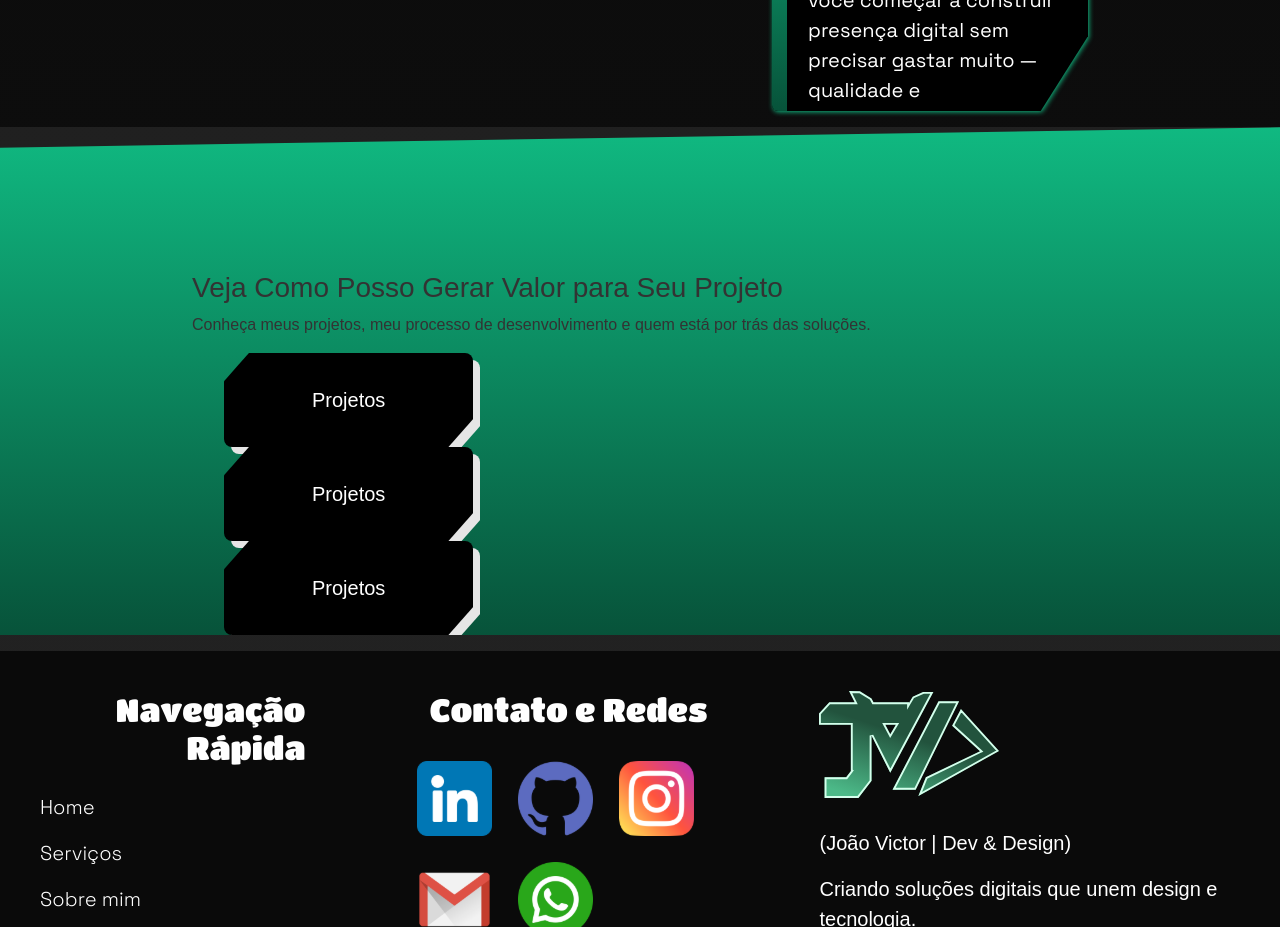
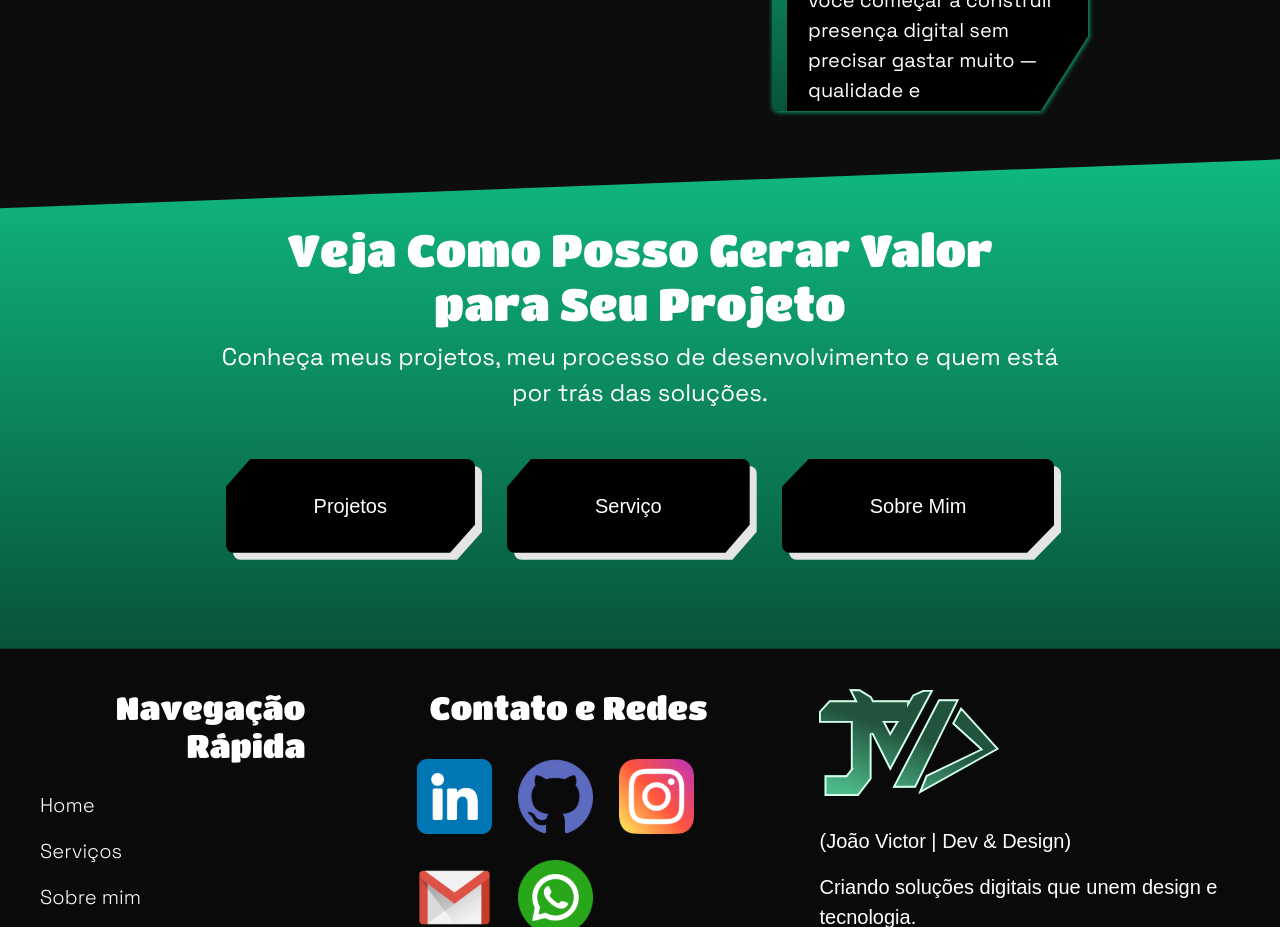
Before and after one commit to joaoviccardoso/JoaoVicCardosoWebSite, a React (Vite) app: page / in a window 1280 px wide. Shown: the part 4460-5387 px from the top of the page. Built offline with nearby package versions, Linux system fonts and the light colour scheme.

Commit message:
desenvolvido o estilo da secao gerar valor, foi feito o estilo para desktop e celulares

```diff
--- a/src/Componentes/BotaoCta/botaoCta.module.css
+++ b/src/Componentes/BotaoCta/botaoCta.module.css
@@ -30,6 +30,7 @@
   background-color: #000;
   color: #fff;
   font-size: var(--font-size-lg);
+  width: 100%;
   padding: 32px 88px;
   border: none;
   cursor: pointer;
--- a/src/Paginas/Home/home.module.css
+++ b/src/Paginas/Home/home.module.css
@@ -1,10 +1,13 @@
+.secao0{
+    background: var(--cor-containerCortado);
+    clip-path: polygon(0% 2%, 100% 0, 100% 100%, 0% 100%);
+}
+
 .secao1{
     position: relative;
-    background: var(--cor-containerCortado);
     width: 100%;
     height: 100%;
-    clip-path: polygon(0 4%, 100% 0, 100% 100%, 0% 100%);
-    padding: 9rem 12rem 0 12rem;
+    padding: 9rem 12rem 2rem 12rem;
 }
 
 .secao2{
@@ -12,13 +15,17 @@
     background: var(--color-gradienteVerdeBottom);
     width: 100%;
     height: 100%;
-    clip-path: polygon(0 4%, 100% 0, 100% 100%, 0% 100%);
-    padding: 9rem 12rem 0 12rem;
+    padding: 4rem 0;
+    clip-path: polygon(0% 10%, 100% 0, 100% 100%, 0% 100%);
 }
 
 @media(max-width: 480px){
     .secao1 {
-        clip-path: polygon(0 2%, 100% 0, 100% 100%, 0% 100%);
+        clip-path: polygon(0 0, 100% 0, 100% 100%, 0% 100%);
         padding: 9rem 2rem 0 2rem;
     }
+
+    .secao2{
+        clip-path: polygon(0% 7%, 100% 0, 100% 100%, 0% 100%);
+    }
 }
--- a/src/Paginas/Home/index.jsx
+++ b/src/Paginas/Home/index.jsx
@@ -11,6 +11,7 @@ function Home(){
         <section className={CssHome.sectionContainerHero}>
             <Hero/>
 
+            <div className={CssHome.secao0}>
                 <div className={CssHome.secao1}>
                     <PresencaDigital/>
                     <ForaDaInternet></ForaDaInternet>
@@ -21,6 +22,8 @@ function Home(){
                 <div className={CssHome.secao2}>
                     <GerarValor/>
                 </div>
+            </div>
+
         </section>
     )
 }
--- a/src/Paginas/Home/sections/sectionGerarValor/gerarValor.module.css
+++ b/src/Paginas/Home/sections/sectionGerarValor/gerarValor.module.css
@@ -0,0 +1,43 @@
+.secaoGerarValor{
+    display: flex;
+    flex-direction: column;
+    align-items: center;
+}
+
+.containerTexto{
+    text-align: center;
+    color: var(--cor-letraClara);
+}
+
+.containerTexto h3{
+    font-family: var(--font-paraTextoChamativo);
+    font-size: var(--font-size-3xl);
+}
+
+.containerTexto p{
+    font-family: var(--font-paraTexto);
+    font-size: var(--font-size-xl);
+}
+
+.btnLista{
+    text-align: center;
+    display: flex;
+    justify-content: center;
+    width: 80%;
+    padding: 2rem 0;
+    gap: 2rem;
+}
+
+@media(max-width: 480px){
+    .containerTexto h3{
+        font-size: var(--font-size-2xl);
+    }
+
+    .containerTexto p{
+        font-size: var(--font-size-lg);
+    }
+
+    .btnLista{
+        flex-direction: column;
+    }
+}
--- a/src/Paginas/Home/sections/sectionGerarValor/index.jsx
+++ b/src/Paginas/Home/sections/sectionGerarValor/index.jsx
@@ -5,32 +5,26 @@ function GerarValor(){
     return(
         <section className={CssGerarValor.secaoGerarValor}>
             <div className={CssGerarValor.containerTexto}>
-                <h3>Veja Como Posso Gerar Valor para Seu Projeto</h3>
-                <p>Conheça meus projetos, meu processo de desenvolvimento e quem está por trás das soluções.</p>
+                <h3>Veja Como Posso Gerar Valor <br />para Seu Projeto</h3>
+                <p>Conheça meus projetos, meu processo de desenvolvimento e quem está <br/> por trás das soluções.</p>
             </div>
 
-            <ul className={CssGerarValor.ulLista}>
-                <li>
+            <div className={CssGerarValor.btnLista}>
                     <BotaoCta
                         child="Projetos"
                         to="/portfolio"
                     />
-                </li>
 
-                <li>
                     <BotaoCta
-                        child="Projetos"
-                        to="/portfolio"
+                        child="Serviço"
+                        to="/Servicos"
                     />
-                </li>
 
-                <li>
                     <BotaoCta
-                        child="Projetos"
-                        to="/portfolio"
+                        child="Sobre Mim"
+                        to="/sobreMim"
                     />
-                </li>
-            </ul>
+            </div>
         </section>
     )
 }
```
Lines whose indentation alone changed are shown as unchanged.
